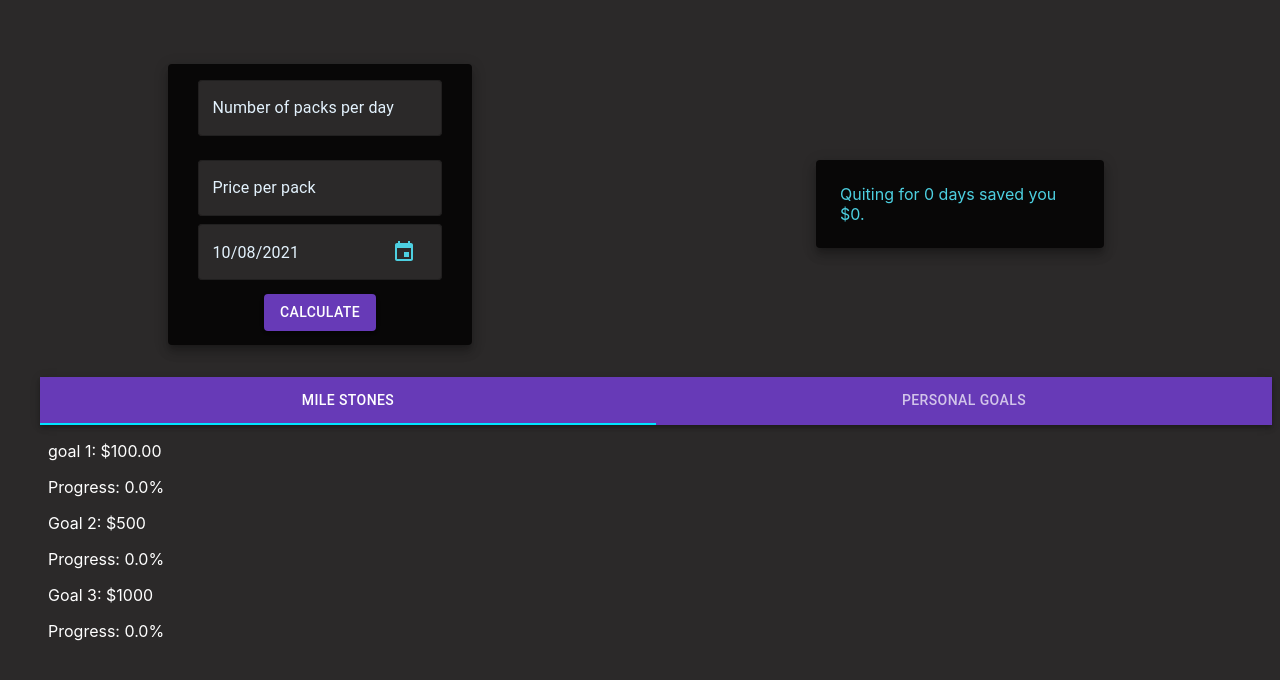
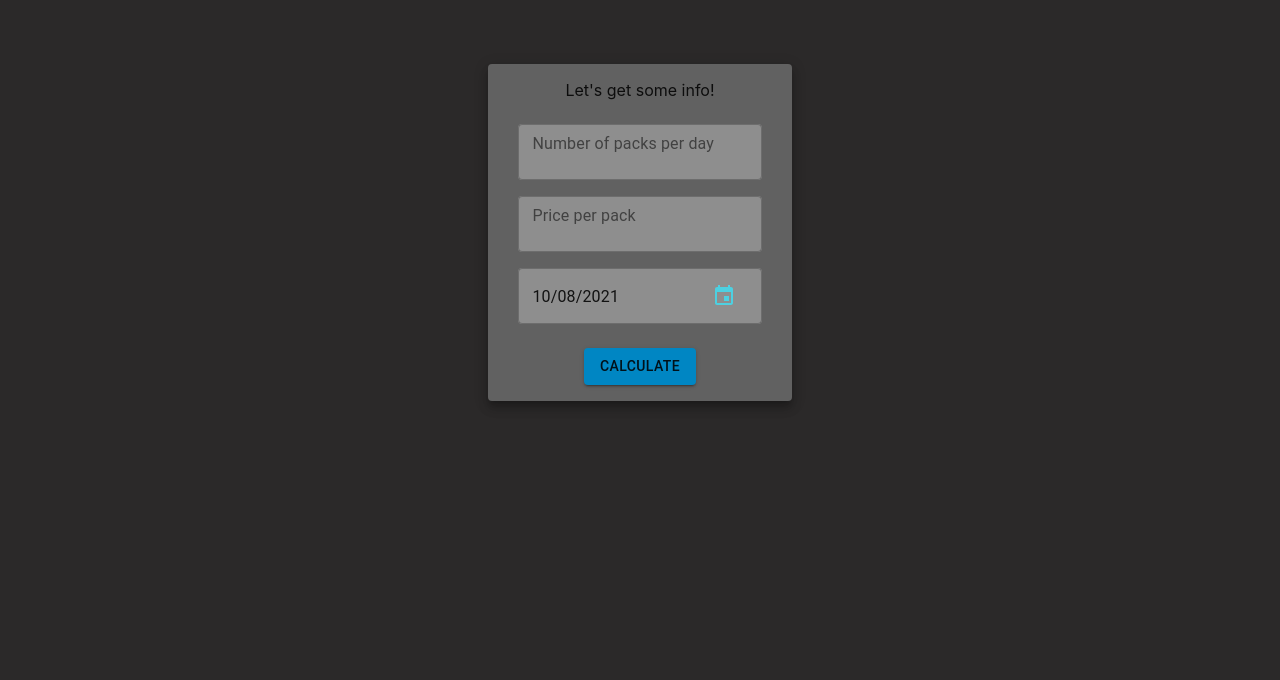
Before and after one commit to TKravel/quit-calc-client, a React (Create React App) app: page / in a window 1280 px wide. Shown: the top 680 px of the page. Built offline with nearby package versions, Linux system fonts and the light colour scheme.

Commit message:
grids, progress, conditional rendering

```diff
--- a/src/App.js
+++ b/src/App.js
@@ -1,12 +1,23 @@
 import './App.css';
 import MainApp from './components/mainApp/MainApp';
 import { createTheme, ThemeProvider } from '@material-ui/core/styles';
-import { cyan, deepPurple, blue } from '@material-ui/core/colors';
+import { cyan, blue } from '@material-ui/core/colors';
 
 const theme = createTheme({
 	palette: {
-		primary: deepPurple,
-		secondary: cyan,
+		primary: {
+			light: '#8e8e8e',
+			main: '#616161',
+			dark: '#373737',
+		},
+		secondary: {
+			light: '#73e8ff',
+			main: '#29b6f6',
+			dark: '#0086c3',
+		},
+		error: {
+			main: '#d10000',
+		},
 	},
 	text: {
 		primary: blue[50],
@@ -23,25 +34,19 @@ const theme = createTheme({
 		MuiInputBase: {
 			// Name of the slot
 			root: {
-				color: blue[50],
-				backgroundColor: '#2b2929',
+				backgroundColor: '#8e8e8e',
+				marginTop: '0.5em',
+				marginBottom: '0.5em',
 			},
 		},
 		MuiInputLabel: {
 			root: {
-				color: blue[50],
+				color: 'secondary',
 			},
 		},
 		MuiSvgIcon: {
 			root: {
 				color: cyan[300],
-			},
-		},
-		MuiPaper: {
-			root: {
-				color: cyan[300],
-				backgroundColor: '#080707',
-				margin: '1em',
 			},
 		},
 	},
--- /dev/null
+++ b/src/components/mainApp/GoalCard.jsx
@@ -0,0 +1,49 @@
+import React from 'react';
+import { CircularProgress } from '@material-ui/core';
+import { makeStyles } from '@material-ui/core/styles';
+
+const useStyles = makeStyles((theme) => ({
+	progressCircle: {
+		position: 'absolute',
+		left: 'calc(50% - 20px)',
+		color: theme.palette.secondary.dark,
+		zIndex: '10',
+	},
+	progressCircleBG: {
+		position: 'relative',
+		color: theme.palette.primary.dark,
+		zIndex: '1',
+	},
+}));
+
+const GoalCard = ({ goalName, goalAmount, calculations }) => {
+	const classes = useStyles();
+	const savings = parseFloat(calculations.savings);
+	let percent = (savings / goalAmount) * 100;
+	percent = parseFloat(percent.toFixed(1));
+	return (
+		<>
+			<p>
+				{goalName}: ${goalAmount}
+			</p>
+			<CircularProgress
+				id='progress-circle-BG'
+				className={classes.progressCircleBG}
+				value={100}
+				variant='determinate'
+				thickness={10}
+			/>
+			<CircularProgress
+				id='progress-cricle'
+				className={classes.progressCircle}
+				value={percent >= 100 ? 100 : percent}
+				variant='determinate'
+				thickness={10}
+			/>
+
+			<p> Progress: {percent >= 100 ? 'Complete' : percent}%</p>
+		</>
+	);
+};
+
+export default GoalCard;
--- a/src/components/mainApp/GoalTracker.jsx
+++ b/src/components/mainApp/GoalTracker.jsx
@@ -1,7 +1,33 @@
 import React, { useState } from 'react';
-import { Container, AppBar, Tab, Tabs } from '@material-ui/core';
+import { Container, AppBar, Grid, Tab, Tabs } from '@material-ui/core';
+import { makeStyles } from '@material-ui/core/styles';
+import GoalCard from './GoalCard';
+
+const useStyles = makeStyles((theme) => ({
+	goalContainer: {
+		backgroundColor: theme.palette.primary.main,
+		maxWidth: '800px',
+		margin: 'auto',
+		padding: '0px',
+		boxShadow:
+			'0px 5px 5px -3px rgb(0 0 0 / 20%), 0px 8px 10px 1px rgb(0 0 0 / 14%), 0px 3px 14px 2px rgb(0 0 0 / 12%)',
+	},
+	card: {
+		backgroundColor: theme.palette.primary.light,
+		display: 'block',
+		padding: '0px',
+		margin: '5px',
+		alignSelf: 'center',
+		textAlign: 'center',
+		width: '300px',
+		borderRadius: '8px',
+		boxShadow:
+			'0px 5px 5px -3px rgb(0 0 0 / 20%), 0px 8px 10px 1px rgb(0 0 0 / 14%), 0px 3px 14px 2px rgb(0 0 0 / 12%)',
+	},
+}));
 
 const GoalTracker = ({ calculations }) => {
+	const classes = useStyles();
 	function TabPanel(props) {
 		const { children, value, index, ...other } = props;
 
@@ -13,9 +39,7 @@ const GoalTracker = ({ calculations }) => {
 				aria-labelledby={`full-width-tab-${index}`}
 				{...other}
 			>
-				{value === index && (
-					<Container sx={{ p: 1, width: 1 }}>{children}</Container>
-				)}
+				{value === index && <Container>{children}</Container>}
 			</div>
 		);
 	}
@@ -34,44 +58,54 @@ const GoalTracker = ({ calculations }) => {
 	// }
 
 	const [value, setValue] = useState(0);
+	const defaultGoals = [
+		{
+			goalName: 'Goal #1',
+			goalAmount: 100,
+		},
+		{
+			goalName: 'Goal #2',
+			goalAmount: 500,
+		},
+		{
+			goalName: 'Goal #3',
+			goalAmount: 1000,
+		},
+	];
 
 	const handleChange = (event, newValue) => {
 		setValue(newValue);
 	};
 
 	return (
-		<Container sx={{ width: 1, px: 0 }} className='goal-container'>
+		<Container className={classes.goalContainer}>
 			<AppBar position='static'>
 				<Tabs value={value} variant='fullWidth' onChange={handleChange}>
 					<Tab label='Mile Stones' />
 					<Tab label='Personal goals' />
 				</Tabs>
 			</AppBar>
-			<TabPanel sx={{ width: 1 }} value={value} index={0}>
-				<p>goal 1: $100.00</p>
-				<p>
-					Progress:{' '}
-					{parseFloat((calculations.savings / 100.0) * 100).toFixed(
-						1
-					) + '%'}
-				</p>
-				<p>Goal 2: $500</p>
-				<p>
-					Progress:{' '}
-					{parseFloat((calculations.savings / 500.0) * 100).toFixed(
-						1
-					) + '%'}
-				</p>
-				<p>Goal 3: $1000</p>
-				<p>
-					Progress:{' '}
-					{parseFloat((calculations.savings / 1000.0) * 100).toFixed(
-						1
-					) + '%'}
-				</p>
+			<TabPanel value={value} index={0}>
+				<Grid container={true} direction='column'>
+					{defaultGoals.map((goal, index) => {
+						return (
+							<Grid item className={classes.card} key={index}>
+								<GoalCard
+									goalName={goal.goalName}
+									goalAmount={goal.goalAmount}
+									calculations={calculations}
+								/>
+							</Grid>
+						);
+					})}
+				</Grid>
 			</TabPanel>
 			<TabPanel value={value} index={1}>
-				<p>TBD</p>
+				<Grid container={true} direction='column'>
+					<Grid item className={classes.card} key={0}>
+						<p>Sign up to set personal goals!</p>
+					</Grid>
+				</Grid>
 			</TabPanel>
 		</Container>
 	);
--- a/src/components/mainApp/MainApp.jsx
+++ b/src/components/mainApp/MainApp.jsx
@@ -78,6 +78,24 @@ const MainApp = () => {
 	const calcData = (e) => {
 		e.preventDefault();
 
+		if (packs === '' || packs === '0') {
+			setErrors((prevValues) => {
+				return {
+					...prevValues,
+					packs: true,
+					packsMsg: 'Price Required',
+				};
+			});
+			return;
+		} else if (errors.packs) {
+			setErrors((prevValues) => {
+				return {
+					...prevValues,
+					packs: false,
+					packsMsg: '',
+				};
+			});
+		}
 		if (price === '' || price === '0') {
 			setErrors((prevValues) => {
 				return {
@@ -93,24 +111,6 @@ const MainApp = () => {
 					...prevValues,
 					price: false,
 					priceMsg: '',
-				};
-			});
-		}
-		if (packs === '' || packs === '0') {
-			setErrors((prevValues) => {
-				return {
-					...prevValues,
-					packs: true,
-					packsMsg: 'Price Required',
-				};
-			});
-			return;
-		} else if (errors.packs) {
-			setErrors((prevValues) => {
-				return {
-					...prevValues,
-					packs: false,
-					packsMsg: '',
 				};
 			});
 		}
@@ -142,14 +142,18 @@ const MainApp = () => {
 						errors={errors}
 					/>
 				</Grid>
+				{calculations.savings !== 0 && (
 					<Grid item xs={12} sm={6}>
 						<SavingsCalcMsg
 							daysQuit={daysQuit}
 							calculations={calculations}
 						/>
 					</Grid>
+				)}
 			</Grid>
+			{calculations.savings !== 0 && (
 				<GoalTracker calculations={calculations} />
+			)}
 		</div>
 	);
 };
--- a/src/components/mainApp/SavingsCalcMsg.jsx
+++ b/src/components/mainApp/SavingsCalcMsg.jsx
@@ -1,7 +1,16 @@
 import React from 'react';
 import { Grid, Paper } from '@material-ui/core';
+import { makeStyles } from '@material-ui/core/styles';
+
+const useStyles = makeStyles((theme) => ({
+	paper: {
+		backgroundColor: theme.palette.primary.main,
+		padding: '1em',
+	},
+}));
 
 const SavingsCalcMsg = ({ daysQuit, calculations }) => {
+	const classes = useStyles();
 	return (
 		<Grid
 			container
@@ -12,8 +21,8 @@ const SavingsCalcMsg = ({ daysQuit, calculations }) => {
 		>
 			<Grid item xs={12} sm={6}>
 				<Paper
+					className={classes.paper}
 					elevation={8}
-					className='savings-container'
 					sx={{ style: { margin: '10px' } }}
 				>
 					Quiting for
--- a/src/components/mainApp/UserInput.jsx
+++ b/src/components/mainApp/UserInput.jsx
@@ -1,10 +1,23 @@
 import React from 'react';
 import { TextField, Button, Grid, Paper } from '@material-ui/core';
+import { makeStyles } from '@material-ui/core/styles';
 import {
 	MuiPickersUtilsProvider,
 	KeyboardDatePicker,
 } from '@material-ui/pickers';
 import DateFnsUtils from '@date-io/date-fns';
+
+const useStyles = makeStyles((theme) => ({
+	paper: {
+		backgroundColor: theme.palette.primary.main,
+		textAlign: 'center',
+		margin: '1em',
+	},
+	button: {
+		backgroundColor: theme.palette.secondary.dark,
+		margin: '16px !important',
+	},
+}));
 
 const UserInput = ({
 	packs,
@@ -16,6 +29,7 @@ const UserInput = ({
 	calcData,
 	errors,
 }) => {
+	const classes = useStyles();
 	return (
 		<Grid
 			container
@@ -24,17 +38,17 @@ const UserInput = ({
 			justifyContent='center'
 			alignItems='center'
 		>
-			<Paper elevation={8} component='form' className='form-container'>
+			<Paper elevation={8} component='form' className={classes.paper}>
+				<p>Let's get some info!</p>
 				<Grid item xs={12}>
 					<TextField
 						value={packs}
 						onChange={handlePacks}
 						variant='outlined'
-						margin='normal'
 						step='0.5'
 						label='Number of packs per day'
 						autoComplete='off'
-						color='primary'
+						color='secondary'
 						inputProps={{
 							inputMode: 'decimal',
 							pattern: '[0-9]+(.[0-9]{2})',
@@ -50,9 +64,9 @@ const UserInput = ({
 						value={price}
 						id='price-input'
 						variant='outlined'
-						margin='normal'
 						label='Price per pack'
 						autoComplete='off'
+						color='secondary'
 						inputProps={{
 							inputMode: 'decimal',
 							pattern: '[0-9]+(.[0-9]{2})',
@@ -72,16 +86,17 @@ const UserInput = ({
 							format='MM/dd/yyyy'
 							disableFuture={true}
 							inputVariant='outlined'
-							color='primary'
+							color='secondary'
 						/>
 					</MuiPickersUtilsProvider>
 				</Grid>
 				<Grid item>
 					<Button
-						className='subButton'
+						id='subButton'
+						className={classes.button}
 						variant='contained'
 						onClick={calcData}
-						color='primary'
+						color='secondary'
 					>
 						Calculate
 					</Button>
--- a/src/index.css
+++ b/src/index.css
@@ -26,12 +26,9 @@ html {
 	padding-top: 3em;
 }
 
-.savings-container {
-	padding: 1.5em;
-}
-
-.subButton {
-	margin: 1em !important;
+.goal-container {
+	padding: 0px !important;
+	width: 100%;
 }
 
 #date-picker {
@@ -41,3 +38,13 @@ html {
 .form-container {
 	text-align: center;
 }
+
+#progress-circle-BG {
+	position: relative !important;
+	z-index: 10;
+}
+#progress-circle {
+	position: absolute !important;
+	left: calc(50vw - 40px);
+	z-index: 1;
+}
```
Lines whose indentation alone changed are shown as unchanged.
